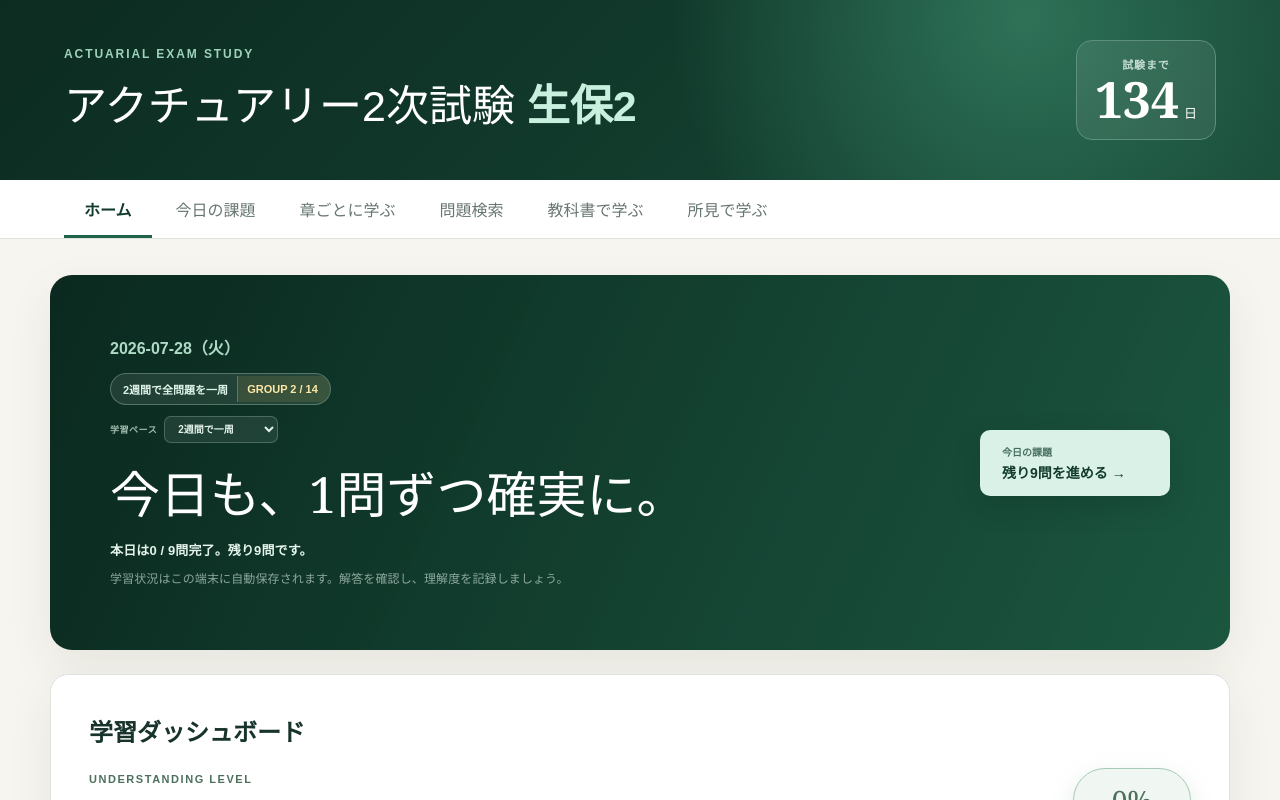
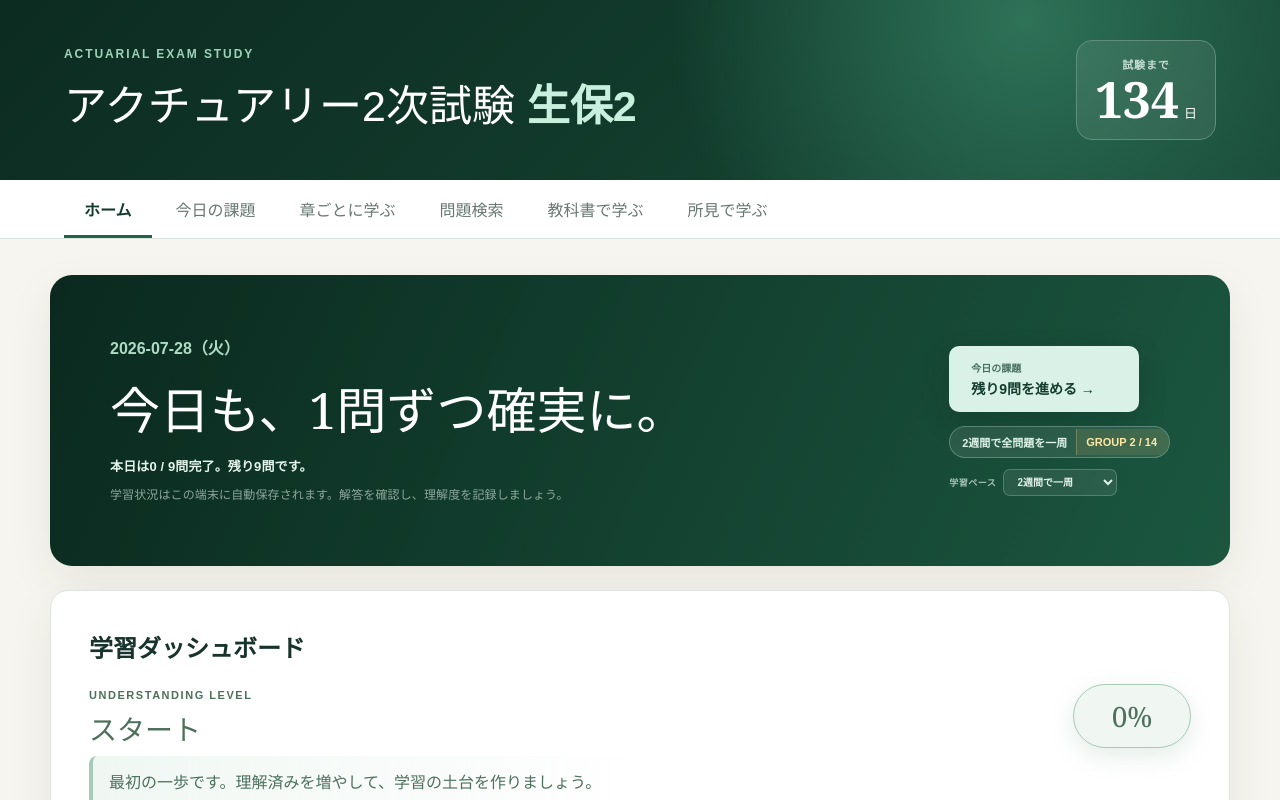
Before and after one commit to yoshi123027-del/actuary-app-seiho2, a Next.js app in the folder vercel/: page / in a window 1280 px wide. Shown: the top 800 px of the page. Built offline with nearby package versions, Linux system fonts and the light colour scheme.

Commit message:
Move study pace controls below the daily task button

```diff
--- a/vercel/app/page.js
+++ b/vercel/app/page.js
@@ -821,8 +821,6 @@ export default function Home() {
             <section className={`hero daily-hero ${todayComplete ? "is-complete" : "has-pending"}`}>
               <div>
                 <span className="today">{today.iso}（{today.weekday}）</span>
-                <div className="daily-cycle-badge"><span>{assignmentModeLabel}</span><strong>{assignmentDayLabel}</strong></div>
-                <AssignmentModeSelect mode={assignmentMode} onChange={changeAssignmentMode} />
                 <h2>{todayComplete ? "今日の課題、完了です。" : "今日も、1問ずつ確実に。"}</h2>
                 <p className="daily-task-progress-copy">
                   {todayComplete
@@ -831,6 +829,7 @@ export default function Home() {
                 </p>
                 <p>学習状況はこの端末に自動保存されます。解答を確認し、理解度を記録しましょう。</p>
               </div>
+              <div className="daily-task-actions">
                 <button
                   className={`daily-task-button ${todayComplete ? "is-complete" : ""}`}
                   onClick={() => openQuestion(nextTodayQuestion?.id || "", "今日の課題")}
@@ -838,6 +837,9 @@ export default function Home() {
                   <span>{todayComplete ? "本日分完了" : "今日の課題"}</span>
                   <strong>{todayComplete ? "もう一度確認する →" : `残り${todayRemaining}問を進める →`}</strong>
                 </button>
+                <div className="daily-cycle-badge"><span>{assignmentModeLabel}</span><strong>{assignmentDayLabel}</strong></div>
+                <AssignmentModeSelect mode={assignmentMode} onChange={changeAssignmentMode} />
+              </div>
             </section>
             <section className="surface"><h2>学習ダッシュボード</h2><Dashboard
               questions={questions}
```
Lines whose indentation alone changed are shown as unchanged.
